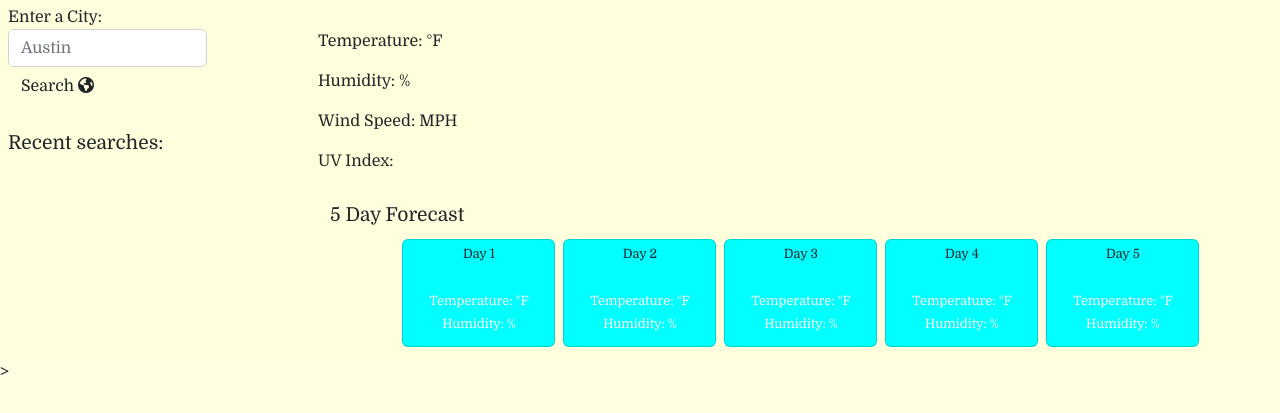
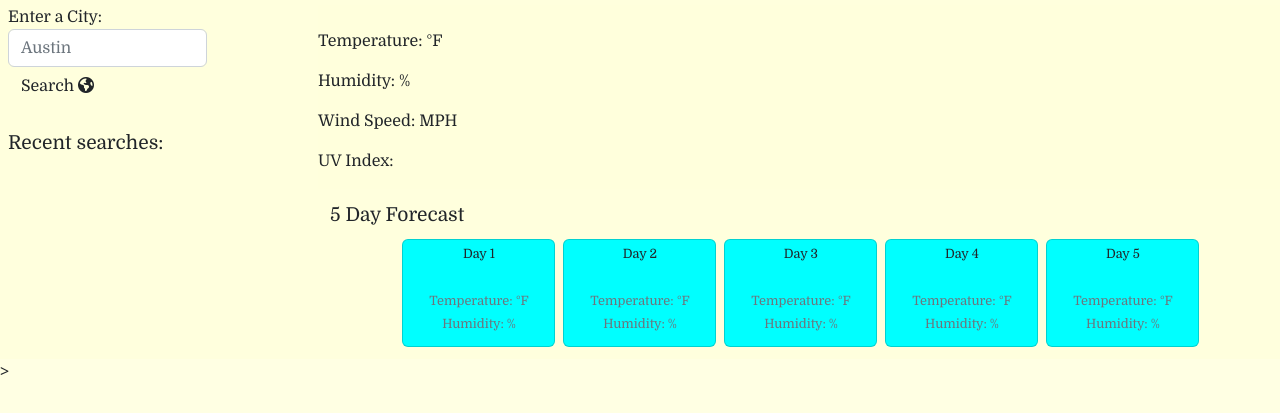
Before and after one commit to Damien-Shoemake/weather-dashboard, a plain HTML site: page index.html in a window 1280 px wide. Shown: the part 79-492 px from the top of the page. Drawn offline with nearby package versions, Linux system fonts and the light colour scheme; no server answers.

Commit message:
Update style.css
Fix color on 5 day to read temp and humidity better

```diff
--- a/assets/style.css
+++ b/assets/style.css
@@ -64,7 +64,3 @@ div .previous-searches h2 {
 .card {
     background-color: aqua;
 }
-
-.text-muted {
-    color: white!important;
-}
```
